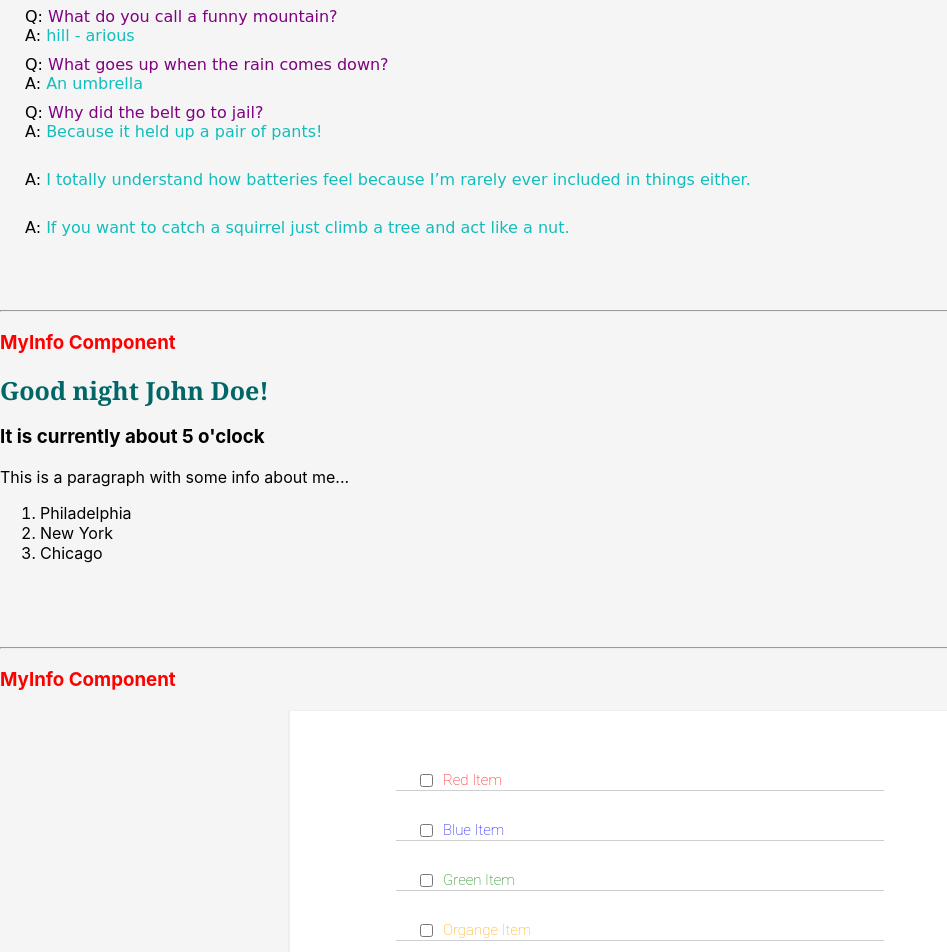
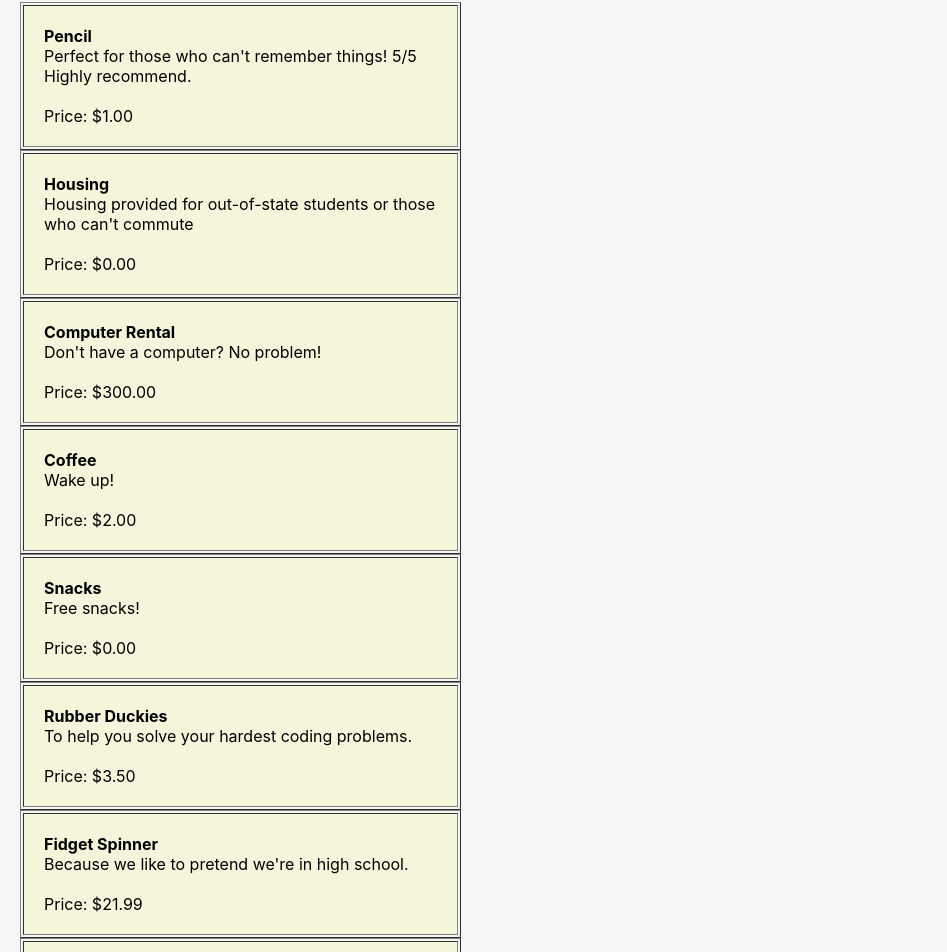
Before and after one commit to alernerm/react-intro, a React (Create React App) app: page / in a window 1280 px wide. Shown: the part 175-1127 px from the top of the page, without its empty margins (0-947 px from the left). Built offline with nearby package versions, Linux system fonts and the light colour scheme.

Commit message:
products component

```diff
--- a/src/App.css
+++ b/src/App.css
@@ -1,5 +1,9 @@
 body {
   background-color: whitesmoke;
+  margin-left: 20px;
+}
+.products {
+  background-color: beige;
 }
 
 .joke {
--- a/src/components/Joke.js
+++ b/src/components/Joke.js
@@ -1,7 +1,6 @@
 import React from 'react';
 
 function Joke(props) {
-  console.log(props);
   const { questionStyle, answerStyle, question, punchLine } = props.data;
 
   return (
--- a/src/components/MainContent.js
+++ b/src/components/MainContent.js
@@ -2,6 +2,9 @@ import React from 'react';
 import MyInfo from './MyInfo';
 import ToDoItem from './ToDoItem';
 import Joke from './Joke';
+import jokesData from '../data/jokesData';
+import productsData from '../data/productsData';
+import Product from './Product';
 
 function MainContent() {
   const styles = {
@@ -13,51 +16,32 @@ function MainContent() {
     aquaColor: { color: '#12BDBD' }
   };
 
+  const jokesComponents = jokesData.map(joke => (
+    <Joke
+      key={joke.id}
+      data={{
+        question: joke.question,
+        punchLine: joke.punchLine,
+        questionStyle: styles.purpleColor,
+        answerStyle: styles.aquaColor
+      }}
+    />
+  ));
+
+  const productComponents = productsData.map(product => (
+    <Product key={product.id} data={{ product }} />
+  ));
+
   return (
     <main>
+      <h3 style={styles.redColor}>Products Component</h3>
+      {productComponents}
+      <br />
+      <br />
+      <br />
+      <hr />
       <h3 style={styles.redColor}>Jokes Component</h3>
-      <Joke
-        data={{
-          question: 'What do you call a funny mountain?',
-          punchLine: 'hill - arious',
-          questionStyle: styles.purpleColor,
-          answerStyle: styles.aquaColor
-        }}
-      />
-      <Joke
-        data={{
-          question: 'What goes up when the rain comes down?',
-          punchLine: 'An umbrella',
-          questionStyle: styles.purpleColor,
-          answerStyle: styles.aquaColor
-        }}
-      />
-      <Joke
-        data={{
-          question: 'Why did the belt go to jail?',
-          punchLine: 'Because it held up a pair of pants!',
-          questionStyle: styles.purpleColor,
-          answerStyle: styles.aquaColor
-        }}
-      />
-      <Joke
-        data={{
-          question: '',
-          punchLine:
-            'I totally understand how batteries feel because I’m rarely ever included in things either.',
-          questionStyle: styles.purpleColor,
-          answerStyle: styles.aquaColor
-        }}
-      />
-      <Joke
-        data={{
-          question: '',
-          punchLine:
-            'If you want to catch a squirrel just climb a tree and act like a nut.',
-          questionStyle: styles.purpleColor,
-          answerStyle: styles.aquaColor
-        }}
-      />
+      {jokesComponents}
       <br />
       <br />
       <br />
--- /dev/null
+++ b/src/components/Product.js
@@ -0,0 +1,30 @@
+import React from 'react';
+
+function Product(props) {
+  const { name, description, price, id } = props.data.product;
+  //console.log(props);
+  return (
+    <div key={id}>
+      <table border="1" width="35%" cellPadding="20" cellSpacing="2">
+        <tbody className="products">
+          <tr>
+            <td>
+              <b>{name}</b>
+              <div>{description}</div>
+              <br />
+              <div>
+                Price:&nbsp;
+                {price.toLocaleString('en-US', {
+                  style: 'currency',
+                  currency: 'USD'
+                })}
+              </div>
+            </td>
+          </tr>
+        </tbody>
+      </table>
+    </div>
+  );
+}
+
+export default Product;
--- /dev/null
+++ b/src/data/jokesData.js
@@ -0,0 +1,35 @@
+const jokesData = [
+  {
+    id: 1,
+    punchLine:
+      'It’s hard to explain puns to kleptomaniacs because they always take things literally.'
+  },
+  {
+    id: 2,
+    question: "What's the best thing about Switzerland?",
+    punchLine: "I don't know, but the flag is a big plus!"
+  },
+  {
+    id: 3,
+    question:
+      "Did you hear about the mathematician who's afraid of negative numbers?",
+    punchLine: "He'll stop at nothing to avoid them!"
+  },
+  {
+    id: 4,
+    question: 'Hear about the new restaurant called Karma?',
+    punchLine: 'There’s no menu: You get what you deserve.'
+  },
+  {
+    id: 5,
+    question: 'Did you hear about the actor who fell through the floorboards?',
+    punchLine: 'He was just going through a stage.'
+  },
+  {
+    id: 6,
+    question: 'Did you hear about the claustrophobic astronaut?',
+    punchLine: 'He just needed a little space.'
+  }
+];
+
+export default jokesData;
--- /dev/null
+++ b/src/data/productsData.js
@@ -0,0 +1,54 @@
+const products = [
+  {
+    id: '1',
+    name: 'Pencil',
+    price: 1,
+    description:
+      "Perfect for those who can't remember things! 5/5 Highly recommend."
+  },
+  {
+    id: '2',
+    name: 'Housing',
+    price: 0,
+    description:
+      "Housing provided for out-of-state students or those who can't commute"
+  },
+  {
+    id: '3',
+    name: 'Computer Rental',
+    price: 300,
+    description: "Don't have a computer? No problem!"
+  },
+  {
+    id: '4',
+    name: 'Coffee',
+    price: 2,
+    description: 'Wake up!'
+  },
+  {
+    id: '5',
+    name: 'Snacks',
+    price: 0,
+    description: 'Free snacks!'
+  },
+  {
+    id: '6',
+    name: 'Rubber Duckies',
+    price: 3.5,
+    description: 'To help you solve your hardest coding problems.'
+  },
+  {
+    id: '7',
+    name: 'Fidget Spinner',
+    price: 21.99,
+    description: "Because we like to pretend we're in high school."
+  },
+  {
+    id: '8',
+    name: 'Sticker Set',
+    price: 14.99,
+    description: 'To prove to other devs you know a lot.'
+  }
+];
+
+export default products;
```
